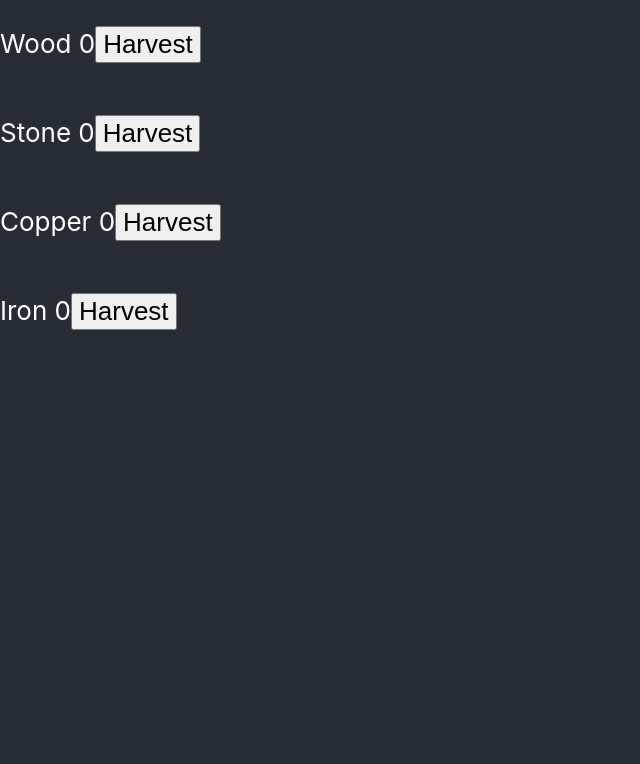
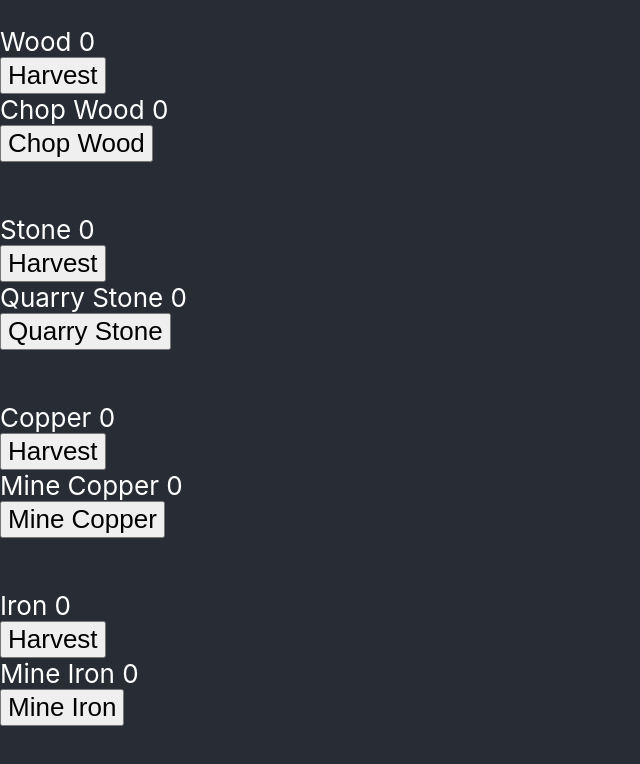
Before and after one commit to michael-k-goff/civulator, a React (Vite) app: page / in a window 1280 px wide. Shown: the top 764 px of the page, without its empty margins (0-640 px from the left). Built offline with nearby package versions, Linux system fonts and the light colour scheme.

Commit message:
Started adding auto-collecting of resources

```diff
--- a/src/App.tsx
+++ b/src/App.tsx
@@ -15,20 +15,33 @@ let GameDatabase: ResourceName[] = [
 
 interface Resource{
   resource_name: string,
-  quantity: number
+  quantity: number,
+  auto_name: string,
+  auto_number: number
 }
 
 let gameData: {[resource: string]: Resource[]} = {
   "resources": []
 };
 for (let i=0; i<GameDatabase.length; i++) {
-  gameData.resources = gameData.resources.concat({resource_name:GameDatabase[i].resource_name,quantity:0});
+  gameData.resources = gameData.resources.concat({
+      resource_name:GameDatabase[i].resource_name,
+      quantity:0,
+      auto_name:GameDatabase[i].auto_name,
+      auto_number:0
+    });
 }
 
 interface ButtonParams {
   message: string,
   resource: Resource,
   setQuantity: any
+}
+
+interface AutoButtonParams {
+  message: string,
+  resource: Resource,
+  setAutoNumber: any
 }
 
 export class Button extends Component <ButtonParams> {
@@ -43,13 +56,31 @@ export class Button extends Component <ButtonParams> {
   }
 }
 
+export class AutoButton extends Component <AutoButtonParams> {
+  render() {
+    return <button onClick={(event: MouseEvent)=>{
+      event.preventDefault();
+      this.props.resource.auto_number += 1;
+      this.props.setAutoNumber(this.props.resource.auto_number);
+    }}>
+      {this.props.message}
+    </button>
+  }
+}
+
 let TSResourceDisplay = ({ resource }: { resource: Resource }) => {
   const [quantity, setQuantity] = useState(resource.quantity);
+  const [auto_number, setAutoNumber] = useState(resource.auto_number);
 
   return (
     <p>
       {resource.resource_name} {quantity}
+      <br />
       <Button message="Harvest" resource={resource} setQuantity={setQuantity}/>
+      <br />
+      {resource.auto_name} {auto_number}
+      <br />
+      <AutoButton message={resource.auto_name} resource={resource} setAutoNumber={setAutoNumber}/>
     </p>
   )
 }
```
